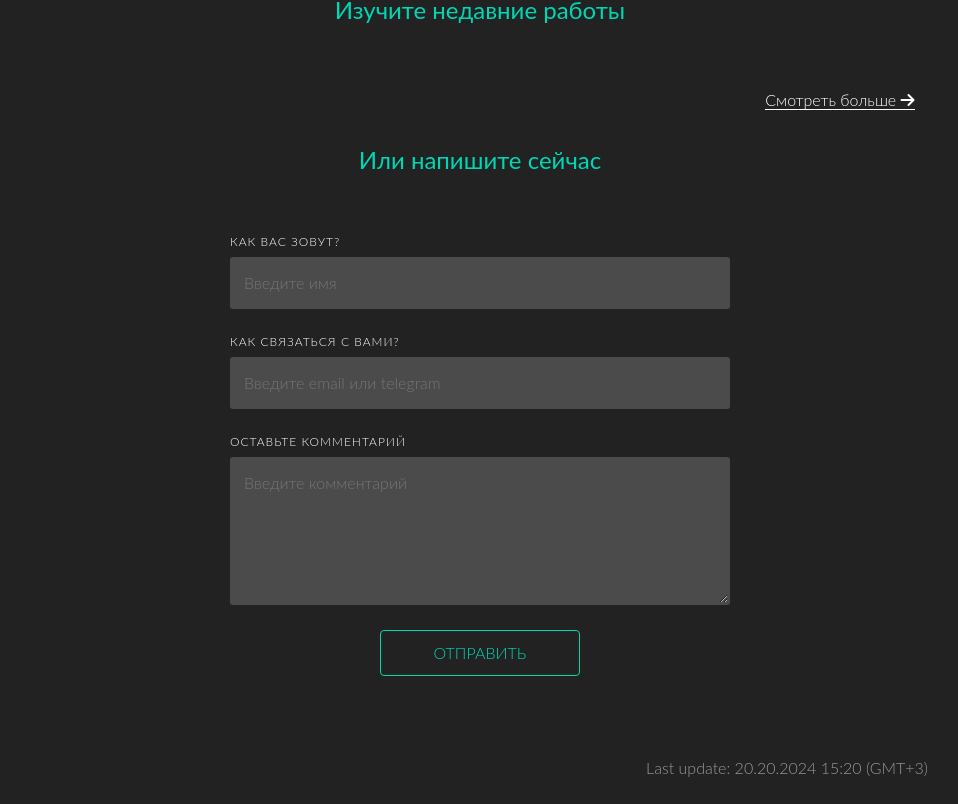
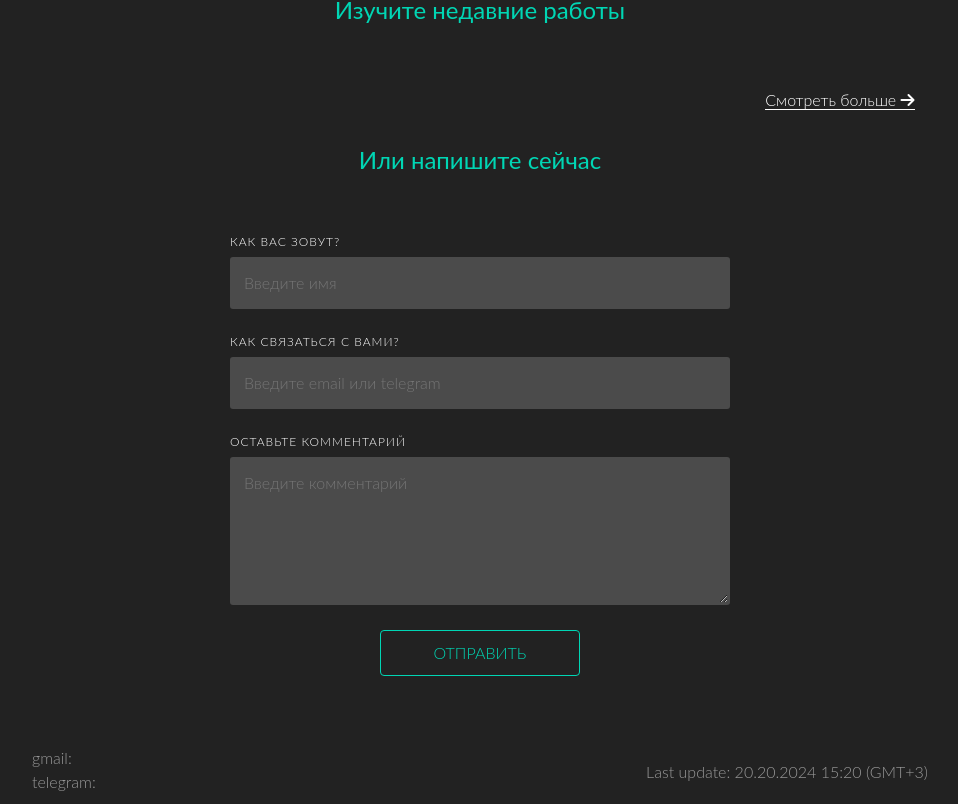
Before and after one commit to georgekun/jordanobruno.space, a Vue app in the folder frontend/: page / in a window 1280 px wide. Shown: the part 818-1622 px from the top of the page, without its empty margins (160-1118 px from the left). Built offline with nearby package versions, Linux system fonts and the light colour scheme; no server answers.

Commit message:
frontend

```diff
--- a/frontend/src/components/Footer.vue
+++ b/frontend/src/components/Footer.vue
@@ -2,8 +2,8 @@
     <div class="footer">
        <div class="footer-box" v-if = "getInfoProfile">
             <ul>
-                <li id="gmail">{{getInfoProfile.email}}</li>
-                <li id="tg">{{getInfoProfile.telegram_link}}</li>
+                <li id="gmail">gmail: {{getInfoProfile.email}}</li>
+                <li id="tg"> telegram: {{getInfoProfile.telegram_link}}</li>
             </ul>
        </div>
 
--- a/frontend/src/components/Form.vue
+++ b/frontend/src/components/Form.vue
@@ -70,7 +70,7 @@ export default{
             let formData = createNewFormData(this.data, [])
             axios.post(url, formData)
                 .then( (r) => {this.setMsgStatus(r.data.msg), this.loading=false})
-                .catch( () => this.loading = false)
+                .catch( (e) => {this.setMsgStatus(e.response.data.msg), this.loading=false})
 
         }
     }
--- a/frontend/src/config.js
+++ b/frontend/src/config.js
@@ -1,2 +1,2 @@
-// export const BASE_URL = "http://localhost:8000/api/";
-export const BASE_URL = "/back/api/";
+export const BASE_URL = "http://localhost:8000/back/api/";
+// export const BASE_URL = "/back/api/";
```
Also changed, not shown: 1 other file (tests, documents, lock files or other folders).
